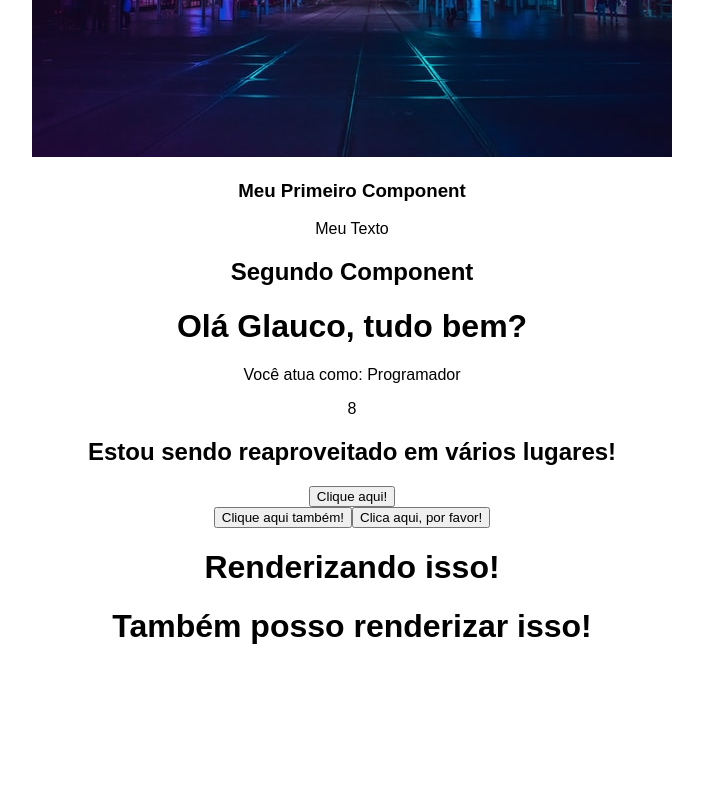
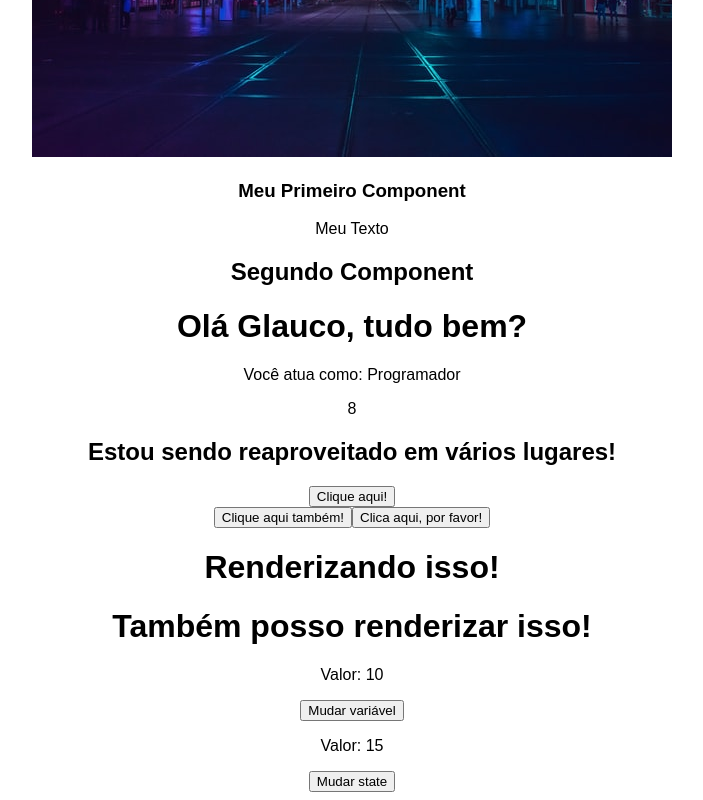
Before and after one commit to veigarj/Estudos-React, a React (Create React App) app: page / in a window 1280 px wide. Shown: the part 781-1581 px from the top of the page, without its empty margins (288-991 px from the left). Before the commit the page ends 1447 px from the top, so only its background shows below. Built offline with nearby package versions, Linux system fonts and the light colour scheme.

Commit message:
ManageData

```diff
--- a/src/App.js
+++ b/src/App.js
@@ -4,22 +4,24 @@
 import TemplateExpressions from "./Components/TemplateExpressions";
 import MyComponents from "./Components/MyComponents";
 import Events from "./Components/Events";
-import city from "./assets/city.jpg" // Import de IMG
+import city from "./assets/city.jpg"; // Import de IMG
 
 // Style / CSS
 import "./styles.css";
+import ManageData from "./Components/ManageData";
 
 export default function App() {
   return (
     <div className="App">
       <h1>Fundamentos React</h1>
-      <img src="/img1.jpg" alt="Paisagem" />  {/* Import Img de Public*/}
+      <img src="/img1.jpg" alt="Paisagem" /> {/* Import Img de Public*/}
       <img src={city} alt="Cidade" /> {/* Import Img de Assets*/}
       <FirstComponent />
       <SegundoComponent />
       <TemplateExpressions />
       <MyComponents />
       <Events />
+      <ManageData />
     </div>
   );
 }
--- /dev/null
+++ b/src/Components/ManageData.js
@@ -0,0 +1,22 @@
+import { useState } from "react";
+
+const ManageData = () => {
+  const someData = 10;
+
+  const [anotherNumber, setAnotherNumber] = useState(15);
+
+  return (
+    <div>
+      <div>
+        <p>Valor: {someData}</p>
+        <button onClick={() => (someData = 15)}>Mudar variável</button>
+      </div>
+      <div>
+        <p>Valor: {anotherNumber}</p>
+        <button onClick={() => setAnotherNumber(20)}>Mudar state</button>
+      </div>
+    </div>
+  );
+};
+
+export default ManageData;
```
